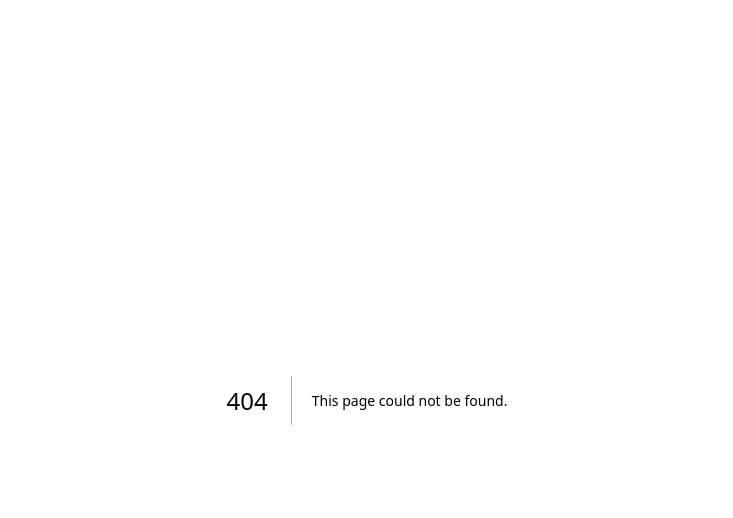
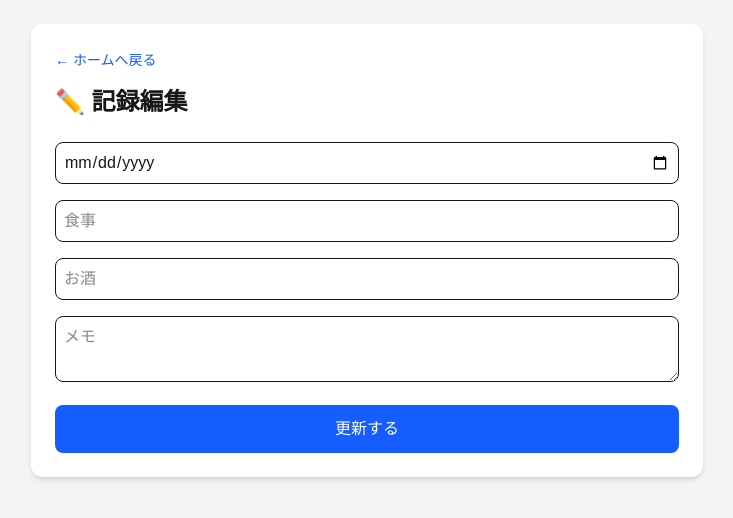
Before and after one commit to hina0614fuji-myzk/drink-food-log-app, a Next.js app: page /edit/1 in a window 1280 px wide. Before the commit this address had no page. Shown: the top 518 px of the page, without its empty margins (273-1006 px from the left). Built offline with nearby package versions, Linux system fonts and the light colour scheme.

Commit message:
feat: implement CRUD for food records

```diff
--- /dev/null
+++ b/app/edit/[id]/page.tsx
@@ -0,0 +1,129 @@
+"use client";
+
+import Link from "next/link";
+import { useParams, useRouter } from "next/navigation";
+import { useState, useEffect } from "react";
+
+type FoodRecord = {
+  id: number;
+  date: string;
+  meal: string;
+  alcohol: string;
+  memo: string;
+};
+
+export default function EditPage() {
+  const params = useParams();
+  const router = useRouter();
+
+  const id = Number(params.id);
+
+  const [records, setRecords] = useState<FoodRecord[]>([]);
+
+  const [date, setDate] = useState("");
+  const [meal, setMeal] = useState("");
+  const [alcohol, setAlcohol] = useState("");
+  const [memo, setMemo] = useState("");
+
+  useEffect(() => {
+    const savedRecords: FoodRecord[] = JSON.parse(
+      localStorage.getItem("records") || "[]"
+    );
+
+    setRecords(savedRecords);
+
+    const record = savedRecords.find(
+      (record) => record.id === id
+    );
+
+    if (record) {
+      setDate(record.date);
+      setMeal(record.meal);
+      setAlcohol(record.alcohol);
+      setMemo(record.memo);
+    }
+  }, [id]);
+
+  const updateRecord = () => {
+    const updatedRecords = records.map((item) =>
+      item.id === id
+        ? {
+          ...item,
+          date,
+          meal,
+          alcohol,
+          memo,
+        }
+        : item
+    );
+
+    localStorage.setItem(
+      "records",
+      JSON.stringify(updatedRecords)
+    );
+
+    alert("更新しました！");
+
+    router.push("/");
+  };
+
+  return (
+    <main className="min-h-screen bg-gray-100 p-6">
+      <div className="mx-auto max-w-2xl rounded-xl bg-white p-6 shadow-md">
+
+        <Link
+          href="/"
+          className="mb-4 inline-block text-sm text-blue-600 hover:underline"
+        >
+          ← ホームへ戻る
+        </Link>
+
+        <h1 className="mb-6 text-2xl font-bold">
+          ✏️ 記録編集
+        </h1>
+
+        <div className="space-y-4">
+
+          <input
+            type="date"
+            value={date}
+            onChange={(e) => setDate(e.target.value)}
+            className="w-full rounded-lg border p-2"
+          />
+
+          <input
+            type="text"
+            value={meal}
+            onChange={(e) => setMeal(e.target.value)}
+            placeholder="食事"
+            className="w-full rounded-lg border p-2"
+          />
+
+          <input
+            type="text"
+            value={alcohol}
+            onChange={(e) => setAlcohol(e.target.value)}
+            placeholder="お酒"
+            className="w-full rounded-lg border p-2"
+          />
+
+          <textarea
+            value={memo}
+            onChange={(e) => setMemo(e.target.value)}
+            placeholder="メモ"
+            className="w-full rounded-lg border p-2"
+          />
+
+          <button
+            onClick={updateRecord}
+            className="w-full rounded-lg bg-blue-600 p-3 text-white"
+          >
+            更新する
+          </button>
+
+        </div>
+
+      </div>
+    </main>
+  );
+}
--- a/app/page.tsx
+++ b/app/page.tsx
@@ -79,13 +79,22 @@ export default function Home() {
                 </p>
               </div>
 
-              <div className="mt-4 flex justify-end">
+              <div className="mt-4 flex justify-end gap-2">
+
+                <Link
+                  href={`/edit/${record.id}`}
+                  className="rounded-lg bg-yellow-500 px-3 py-2 text-sm text-white hover:bg-yellow-600"
+                >
+                  編集
+                </Link>
+
                 <button
                   onClick={() => deleteRecord(record.id)}
                   className="rounded-lg bg-red-500 px-3 py-2 text-sm text-white hover:bg-red-600"
                 >
                   削除
                 </button>
+
               </div>
 
             </div>
```
